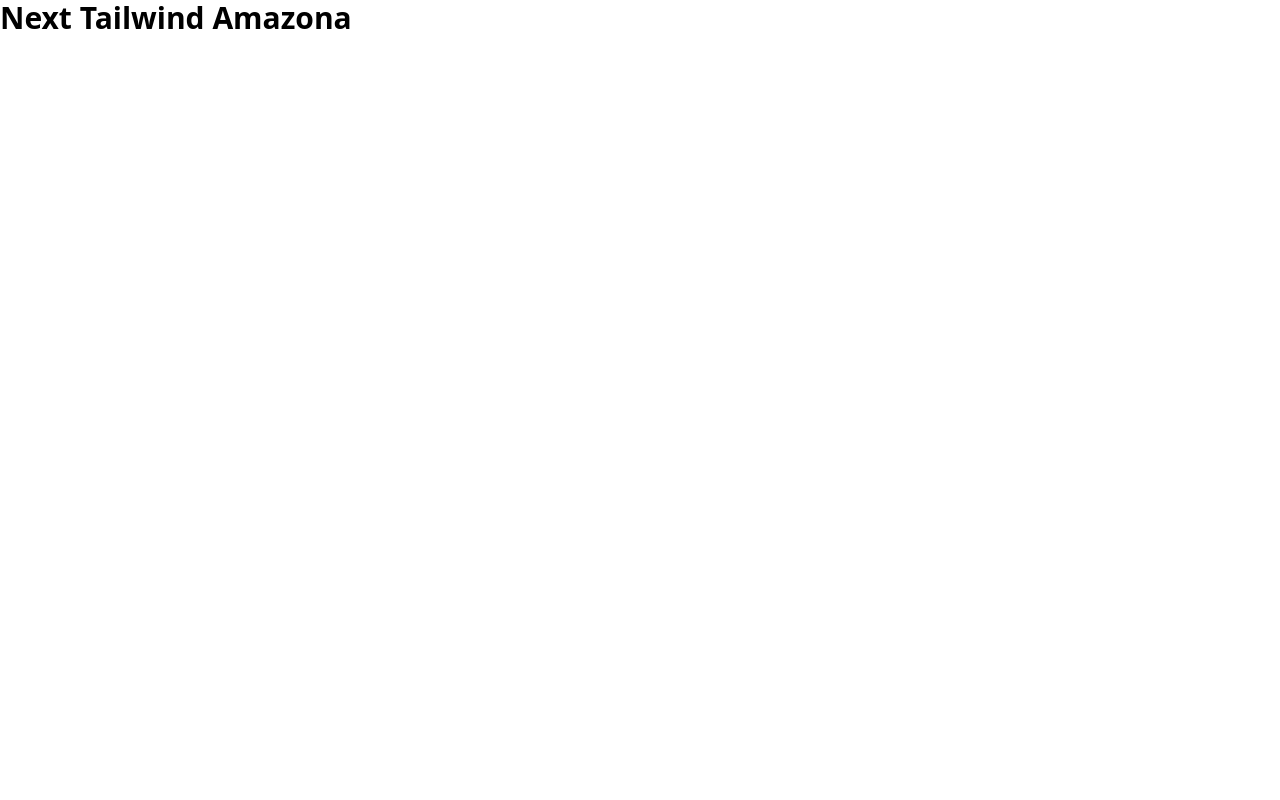
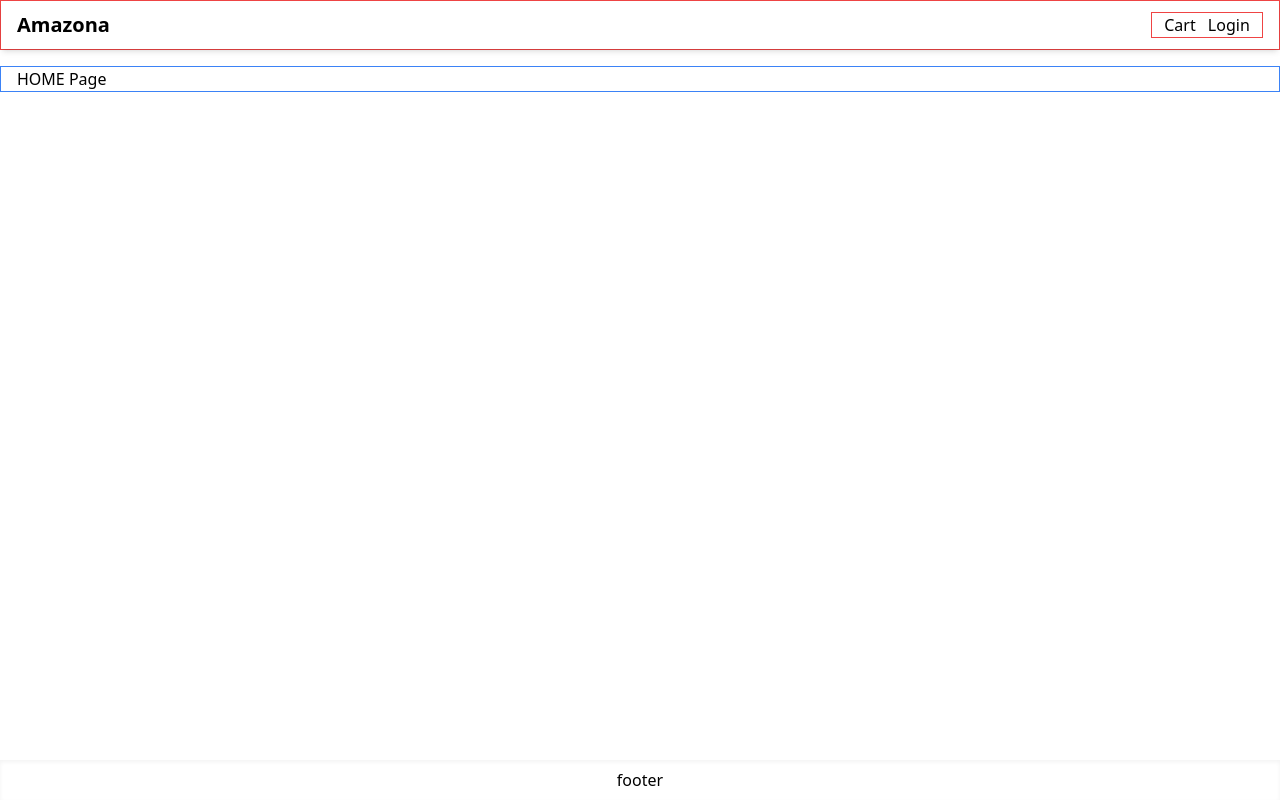
Before and after one commit to aufung1999/12_e_commerce, a Next.js app: page / in a window 1280 px wide. Built offline with nearby package versions, Linux system fonts and the light colour scheme.

Commit message:
create Layout component

```diff
--- /dev/null
+++ b/components/Header/Header.js
@@ -0,0 +1,11 @@
+import React from 'react'
+
+function Header() {
+  return (
+    <div>
+        <h1 className=' text-3xl font-bold'>Amazona</h1>
+    </div>
+  )
+}
+
+export default Header
--- /dev/null
+++ b/components/Layout.js
@@ -0,0 +1,34 @@
+import Head from "next/head";
+import Link from "next/link";
+import React from "react";
+
+function Layout({ title, children }) {
+  return (
+    <>
+      <Head>
+        <title>{title ? title + " - Amazonaa" : "Amazona"}</title>
+        <meta name="description" content="Ecommerce Website" />
+        <link rel="icon" href="/favicon.ico" />
+      </Head>
+      <div className=" flex min-h-screen flex-col justify-between">
+        <header className=" border border-red-500">
+          <nav className=" flex h-12 justify-between items-center px-4 shadow-md">
+            <Link href="/" className=" text-xl font-bold">
+              Amazona
+            </Link>
+            <div className=" border border-red-500 w-28 flex justify-evenly">
+              <Link href="/cart">Cart</Link>
+              <Link href="/login">Login</Link>
+            </div>
+          </nav>
+        </header>
+        <main className=" border  border-blue-500 container m-auto mt-4 px-4">
+          {children}
+        </main>
+        <footer className="flex h-10 justify-center items-center shadow-inner">footer</footer>
+      </div>
+    </>
+  );
+}
+
+export default Layout;
--- a/pages/index.js
+++ b/pages/index.js
@@ -2,19 +2,10 @@
 import Image from "next/image";
 import { Inter } from "@next/font/google";
 
+import Layout from "@/components/Layout";
+
 const inter = Inter({ subsets: ["latin"] });
 
 export default function Home() {
-  return (
-    <>
-      <Head>
-        <title>Create Next App</title>
-        <meta name="description" content="Generated by create next app" />
-        <meta name="viewport" content="width=device-width, initial-scale=1" />
-        <link rel="icon" href="/favicon.ico" />
-      </Head>
-
-      <h1 className=" text-3xl font-bold">Next Tailwind Amazona</h1>
-    </>
-  );
+  return <Layout title = "Hi">HOME Page</Layout>;
 }
```
